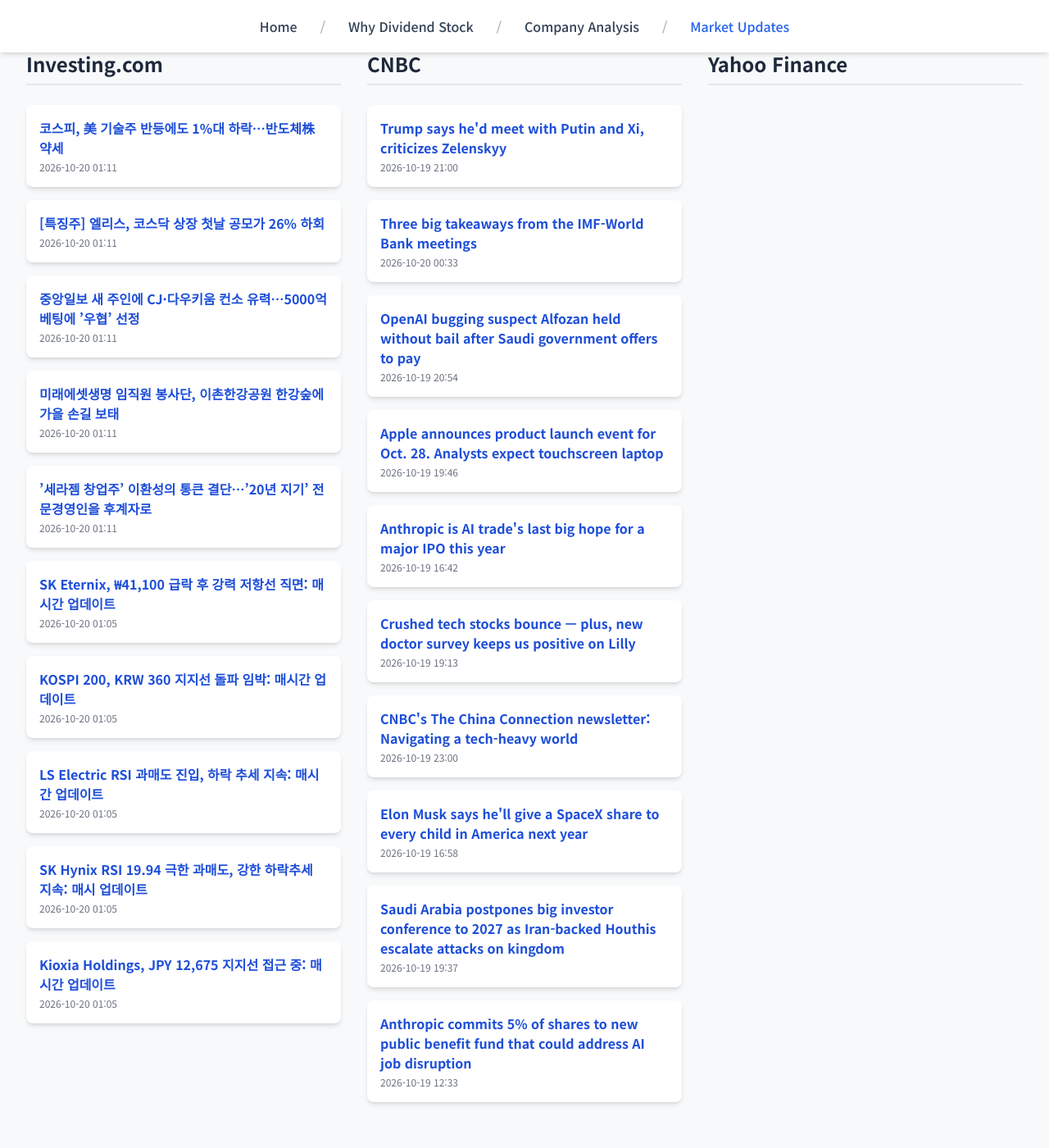
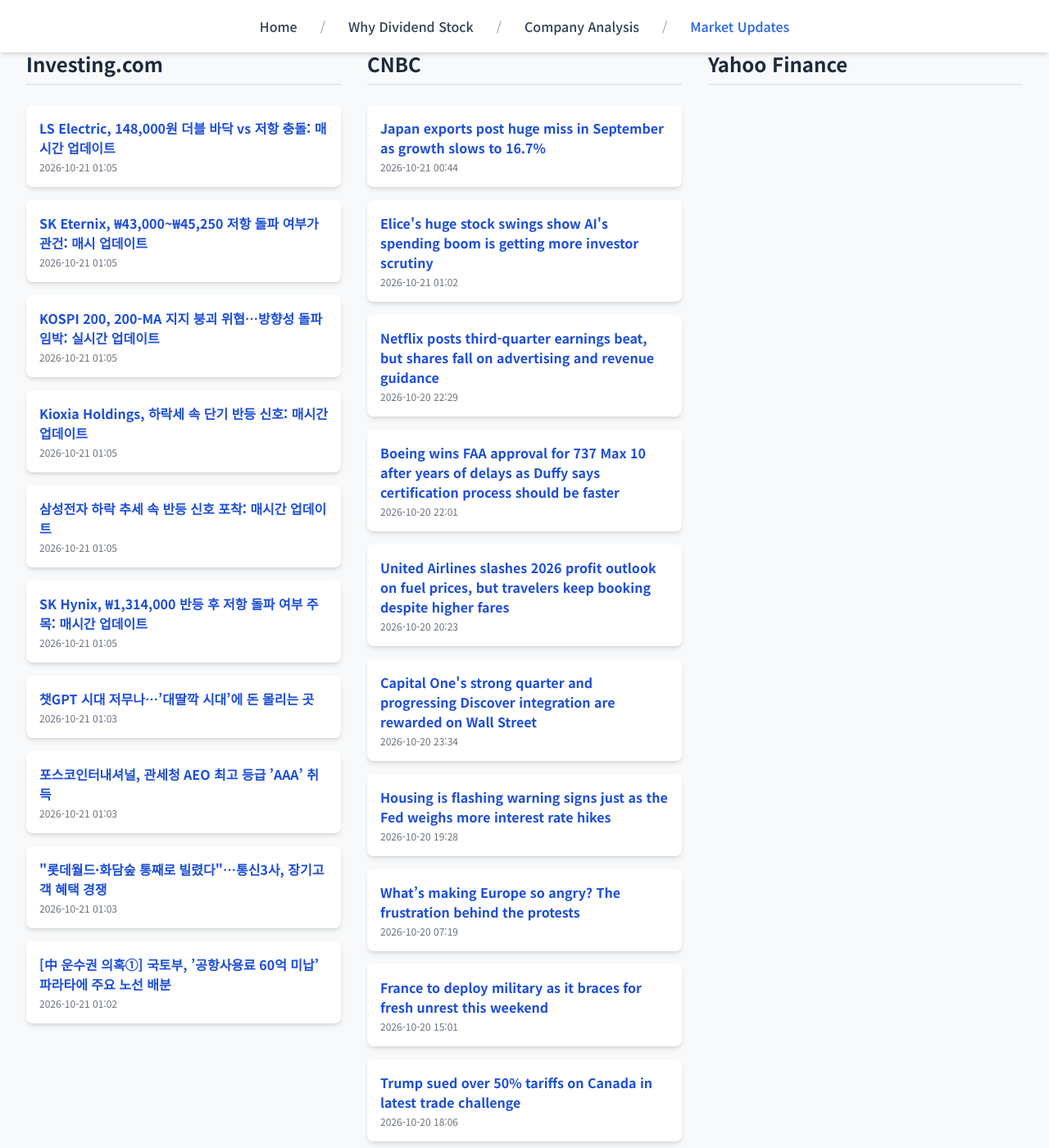
Before and after one commit to Kay-Hwang/my-company-analysis, a Jekyll site: the page built from market-updates.html, in a window 1280 px wide and 1400 px high, scrolled down 214 px. Shown: the whole window at 82% size. Built offline with Jekyll 4.4.1, drawn with Linux system fonts in a browser that asks for light colours; nearby versions of some CDN libraries; a script that is not in the unit is left out; before the commit the page ends 1590 px from its top, so only the background shows below that.

Commit message:
Update daily data

```diff
--- a/_data/latest_data.json
+++ b/_data/latest_data.json
@@ -1,128 +1,128 @@
 {
-  "lastUpdated": "2026년 10월 20일 10:35 KST",
+  "lastUpdated": "2026년 10월 21일 10:17 KST",
   "news": {
     "investing": [
       {
-        "title": "코스피, 美 기술주 반등에도 1%대 하락…반도체株 약세",
-        "link": "https://kr.investing.com/news/stock-market-news/article-2132381",
-        "pubDate": "2026-10-20 01:11:43",
-        "summary": "코스피, 美 기술주 반등에도 1%대 하락…반도체株 약세"
+        "title": "LS Electric, 148,000원 더블 바닥 vs 저항 충돌: 매시간 업데이트",
+        "link": "https://kr.investing.com/news/stock-market-news/article-93CH-2130739",
+        "pubDate": "2026-10-21 01:05:44",
+        "summary": "LS Electric, 148,000원 더블 바닥 vs 저항 충돌: 매시간 업데이트"
       },
       {
-        "title": "[특징주] 엘리스, 코스닥 상장 첫날 공모가 26% 하회",
-        "link": "https://kr.investing.com/news/stock-market-news/article-2132379",
-        "pubDate": "2026-10-20 01:11:21",
-        "summary": "[특징주] 엘리스, 코스닥 상장 첫날 공모가 26% 하회"
+        "title": "SK Eternix, ₩43,000~₩45,250 저항 돌파 여부가 관건: 매시 업데이트",
+        "link": "https://kr.investing.com/news/stock-market-news/article-93CH-2130738",
+        "pubDate": "2026-10-21 01:05:19",
+        "summary": "SK Eternix, ₩43,000~₩45,250 저항 돌파 여부가 관건: 매시 업데이트"
       },
       {
-        "title": "중앙일보 새 주인에 CJ·다우키움 컨소 유력…5000억 베팅에 ’우협’ 선정",
-        "link": "https://kr.investing.com/news/stock-market-news/article-2132377",
-        "pubDate": "2026-10-20 01:11:20",
-        "summary": "중앙일보 새 주인에 CJ·다우키움 컨소 유력…5000억 베팅에 ’우협’ 선정"
+        "title": "KOSPI 200, 200-MA 지지 붕괴 위협…방향성 돌파 임박: 실시간 업데이트",
+        "link": "https://kr.investing.com/news/stock-market-news/article-93CH-2130736",
+        "pubDate": "2026-10-21 01:05:16",
+        "summary": "KOSPI 200, 200-MA 지지 붕괴 위협…방향성 돌파 임박: 실시간 업데이트"
       },
       {
-        "title": "미래에셋생명 임직원 봉사단, 이촌한강공원 한강숲에 가을 손길 보태",
-        "link": "https://kr.investing.com/news/stock-market-news/article-2132380",
-        "pubDate": "2026-10-20 01:11:12",
-        "summary": "미래에셋생명 임직원 봉사단, 이촌한강공원 한강숲에 가을 손길 보태"
+        "title": "Kioxia Holdings, 하락세 속 단기 반등 신호: 매시간 업데이트",
+        "link": "https://kr.investing.com/news/stock-market-news/article-93CH-2130737",
+        "pubDate": "2026-10-21 01:05:12",
+        "summary": "Kioxia Holdings, 하락세 속 단기 반등 신호: 매시간 업데이트"
       },
       {
-        "title": "’세라젬 창업주’ 이환성의 통큰 결단…’20년 지기’ 전문경영인을 후계자로",
-        "link": "https://kr.investing.com/news/stock-market-news/article-2132378",
-        "pubDate": "2026-10-20 01:11:05",
-        "summary": "’세라젬 창업주’ 이환성의 통큰 결단…’20년 지기’ 전문경영인을 후계자로"
+        "title": "삼성전자 하락 추세 속 반등 신호 포착: 매시간 업데이트",
+        "link": "https://kr.investing.com/news/stock-market-news/article-93CH-2130734",
+        "pubDate": "2026-10-21 01:05:11",
+        "summary": "삼성전자 하락 추세 속 반등 신호 포착: 매시간 업데이트"
       },
       {
-        "title": "SK Eternix, ₩41,100 급락 후 강력 저항선 직면: 매시간 업데이트",
-        "link": "https://kr.investing.com/news/stock-market-news/article-93CH-2130738",
-        "pubDate": "2026-10-20 01:05:08",
-        "summary": "SK Eternix, ₩41,100 급락 후 강력 저항선 직면: 매시간 업데이트"
+        "title": "SK Hynix, ₩1,314,000 반등 후 저항 돌파 여부 주목: 매시간 업데이트",
+        "link": "https://kr.investing.com/news/stock-market-news/article-93CH-2130735",
+        "pubDate": "2026-10-21 01:05:09",
+        "summary": "SK Hynix, ₩1,314,000 반등 후 저항 돌파 여부 주목: 매시간 업데이트"
       },
       {
-        "title": "KOSPI 200, KRW 360 지지선 돌파 임박: 매시간 업데이트",
-        "link": "https://kr.investing.com/news/stock-market-news/article-93CH-2130736",
-        "pubDate": "2026-10-20 01:05:04",
-        "summary": "KOSPI 200, KRW 360 지지선 돌파 임박: 매시간 업데이트"
+        "title": "챗GPT 시대 저무나…’대딸깍 시대’에 돈 몰리는 곳",
+        "link": "https://kr.investing.com/news/stock-market-news/article-2134211",
+        "pubDate": "2026-10-21 01:03:22",
+        "summary": "챗GPT 시대 저무나…’대딸깍 시대’에 돈 몰리는 곳"
       },
       {
-        "title": "LS Electric RSI 과매도 진입, 하락 추세 지속: 매시간 업데이트",
-        "link": "https://kr.investing.com/news/stock-market-news/article-93CH-2130739",
-        "pubDate": "2026-10-20 01:05:03",
-        "summary": "LS Electric RSI 과매도 진입, 하락 추세 지속: 매시간 업데이트"
+        "title": "포스코인터내셔널, 관세청 AEO 최고 등급 ’AAA’ 취득",
+        "link": "https://kr.investing.com/news/stock-market-news/article-2134201",
+        "pubDate": "2026-10-21 01:03:18",
+        "summary": "포스코인터내셔널, 관세청 AEO 최고 등급 ’AAA’ 취득"
       },
       {
-        "title": "SK Hynix RSI 19.94 극한 과매도, 강한 하락추세 지속: 매시 업데이트",
-        "link": "https://kr.investing.com/news/stock-market-news/article-93CH-2130735",
-        "pubDate": "2026-10-20 01:05:01",
-        "summary": "SK Hynix RSI 19.94 극한 과매도, 강한 하락추세 지속: 매시 업데이트"
+        "title": "\"롯데월드·화담숲 통째로 빌렸다\"…통신3사, 장기고객 혜택 경쟁",
+        "link": "https://kr.investing.com/news/stock-market-news/article-2134210",
+        "pubDate": "2026-10-21 01:03:15",
+        "summary": "\"롯데월드·화담숲 통째로 빌렸다\"…통신3사, 장기고객 혜택 경쟁"
       },
       {
-        "title": "Kioxia Holdings, JPY 12,675 지지선 접근 중: 매시간 업데이트",
-        "link": "https://kr.investing.com/news/stock-market-news/article-93CH-2130737",
-        "pubDate": "2026-10-20 01:05:01",
-        "summary": "Kioxia Holdings, JPY 12,675 지지선 접근 중: 매시간 업데이트"
+        "title": "[中 운수권 의혹①] 국토부, ’공항사용료 60억 미납’ 파라타에 주요 노선 배분",
+        "link": "https://kr.investing.com/news/stock-market-news/article-2134212",
+        "pubDate": "2026-10-21 01:02:10",
+        "summary": "[中 운수권 의혹①] 국토부, ’공항사용료 60억 미납’ 파라타에 주요 노선 배분"
       }
     ],
     "cnbc": [
       {
-        "title": "Trump says he'd meet with Putin and Xi, criticizes Zelenskyy",
-        "link": "https://www.cnbc.com/2026/10/19/trump-putin-xi-zelenskyy.html",
-        "pubDate": "Mon, 19 Oct 2026 21:00:02 GMT",
-        "summary": "Tensions between Trump and Zelenskyy have steadily risen in recent weeks, while Russia, which invaded Ukraine, has received multiple breaks from the U.S."
+        "title": "Japan exports post huge miss in September as growth slows to 16.7%",
+        "link": "https://www.cnbc.com/2026/10/21/japan-trade-exports-semiconductor-yen.html",
+        "pubDate": "Wed, 21 Oct 2026 00:44:16 GMT",
+        "summary": "Japan's imports grew 18.9%, also missing expectations of 19.6% from Reuters."
       },
       {
-        "title": "Three big takeaways from the IMF-World Bank meetings",
-        "link": "https://www.cnbc.com/2026/10/20/imf-debt-yields-russia-china-takeaway-.html",
-        "pubDate": "Tue, 20 Oct 2026 00:33:34 GMT",
-        "summary": "Debt, AI and Ukraine dominated the conversation at the IMF-World Bank meetings in Bangkok, while China, the focus in 2018, slipped into the background."
+        "title": "Elice's huge stock swings show AI's spending boom is getting more investor scrutiny",
+        "link": "https://www.cnbc.com/2026/10/21/ai-boom-spending-profit.html",
+        "pubDate": "Wed, 21 Oct 2026 01:02:36 GMT",
+        "summary": "The AI boom is entering a more unforgiving phase, as investors question whether the billions poured into data centers will translate into sustainable profits."
       },
       {
-        "title": "OpenAI bugging suspect Alfozan held without bail after Saudi government offers to pay",
-        "link": "https://www.cnbc.com/2026/10/19/openai-bugging-suspect-alfozan-saudi-royal-family.html",
-        "pubDate": "Mon, 19 Oct 2026 20:54:40 GMT",
-        "summary": "Saudi national Abdulrahman Alfozan is accused of planting a recording device in an executive conference room at OpenAI headquarters in San Francisco."
+        "title": "Netflix posts third-quarter earnings beat, but shares fall on advertising and revenue guidance",
+        "link": "https://www.cnbc.com/2026/10/20/netflix-nflx-earnings-q3-2026.html",
+        "pubDate": "Tue, 20 Oct 2026 22:29:45 GMT",
+        "summary": "Wall Street and investors will be looking for Netflix to provide additional details about the company's strategy following recent organizational changes"
       },
       {
-        "title": "Apple announces product launch event for Oct. 28. Analysts expect touchscreen laptop",
-        "link": "https://www.cnbc.com/2026/10/19/apple-product-launch-event-oct-28-analysts-expect-touchscreen-laptop.html",
-        "pubDate": "Mon, 19 Oct 2026 19:46:07 GMT",
-        "summary": "Apple sent invitations for an event next week, calling it \"Pro and tell.\""
+        "title": "Boeing wins FAA approval for 737 Max 10 after years of delays as Duffy says certification process should be faster",
+        "link": "https://www.cnbc.com/2026/10/20/boeing-737-max-10-certification.html",
+        "pubDate": "Tue, 20 Oct 2026 22:01:11 GMT",
+        "summary": "The 737 Max 10, the largest model in the family, was set to start flying in 2020, but increased scrutiny and other safety issues delayed its certification."
       },
       {
-        "title": "Anthropic is AI trade's last big hope for a major IPO this year",
-        "link": "https://www.cnbc.com/2026/10/19/anthropic-ipo-ai-trade.html",
-        "pubDate": "Mon, 19 Oct 2026 16:42:14 GMT",
-        "summary": "On Kalshi, Anthropic is seen as the last major IPO in 2026 after OpenAI delayed its public market debut. Others have postponed too."
+        "title": "United Airlines slashes 2026 profit outlook on fuel prices, but travelers keep booking despite higher fares",
+        "link": "https://www.cnbc.com/2026/10/20/united-airlines-ual-3q-2026-earnings.html",
+        "pubDate": "Tue, 20 Oct 2026 20:23:58 GMT",
+        "summary": "United Airlines cut its profit outlook for the year as fuel prices continued to climb."
       },
       {
-        "title": "Crushed tech stocks bounce — plus, new doctor survey keeps us positive on Lilly",
-        "link": "https://www.cnbc.com/investingclub/2026/10/19/crushed-tech-stocks-bounce-new-doctor-survey-keeps-us-positive-on-lilly.html",
-        "pubDate": "Mon, 19 Oct 2026 19:13:00 GMT",
-        "summary": "Every weekday, the Investing Club releases the Homestretch; an actionable afternoon update just in time for the last hour of trading."
+        "title": "Capital One's strong quarter and progressing Discover integration are rewarded on Wall Street",
+        "link": "https://www.cnbc.com/investingclub/2026/10/20/capital-one-strong-quarter-and-progressing-discover-integration-are-rewarded.html",
+        "pubDate": "Tue, 20 Oct 2026 23:34:14 GMT",
+        "summary": "Stronger net interest income and credit performance were the stars of the bank's earnings."
       },
       {
-        "title": "CNBC's The China Connection newsletter: Navigating a tech-heavy world",
-        "link": "https://www.cnbc.com/2026/10/19/cnbcs-the-china-connection-newsletter-navigating-a-tech-heavy-world.html",
-        "pubDate": "Mon, 19 Oct 2026 23:00:02 GMT",
-        "summary": "While economists and former central bankers discuss tech and monetary policy at the Bund Summit, companies are moving faster to capture new revenue."
+        "title": "Housing is flashing warning signs just as the Fed weighs more interest rate hikes",
+        "link": "https://www.cnbc.com/2026/10/20/housing-mortgage-rates-real-estate-federal-reserve.html",
+        "pubDate": "Tue, 20 Oct 2026 19:28:43 GMT",
+        "summary": "Housing data deteriorated further in September, according to separate reports Tuesday."
       },
       {
-        "title": "Elon Musk says he'll give a SpaceX share to every child in America next year",
-        "link": "https://www.cnbc.com/2026/10/19/elon-musk-spacex-shares-giveaway-kids.html",
-        "pubDate": "Mon, 19 Oct 2026 16:58:20 GMT",
-        "summary": "The SpaceX boss said Monday that he'll give one of his company shares to every child in the U.S. next year. He didn't say how the share giveaway would happen."
+        "title": "What’s making Europe so angry? The frustration behind the protests",
+        "link": "https://www.cnbc.com/2026/10/20/france-protests-europe-cost-living-violence.html",
+        "pubDate": "Tue, 20 Oct 2026 07:19:16 GMT",
+        "summary": "Protests broke out in France and several European countries as people railed against living costs, poor schooling conditions, and a housing crisis."
       },
       {
-        "title": "Saudi Arabia postpones big investor conference to 2027 as Iran-backed Houthis escalate attacks on kingdom",
-        "link": "https://www.cnbc.com/2026/10/19/saudi-arabia-postpones-fii-investor-conference-to-2027.html",
-        "pubDate": "Mon, 19 Oct 2026 19:37:51 GMT",
-        "summary": "Iran-backed Houthi militants have launched repeated volleys of missiles and drones at Saudi Arabia since a deadly airport attack earlier this month."
+        "title": "France to deploy military as it braces for fresh unrest this weekend",
+        "link": "https://www.cnbc.com/2026/10/20/france-protests-curfews-macron-gulf-trip.html",
+        "pubDate": "Tue, 20 Oct 2026 15:01:38 GMT",
+        "summary": "France will deploy Sentinelle troops for Saturday's protests, Interior Minister Laurent Nuñez said."
       },
       {
-        "title": "Anthropic commits 5% of shares to new public benefit fund that could address AI job disruption",
-        "link": "https://www.cnbc.com/2026/10/18/anthropic-ai-public-benefit-fund.html",
-        "pubDate": "Mon, 19 Oct 2026 12:33:07 GMT",
-        "summary": "The Claude maker said that establishing the fund as an LLC will provide greater flexibility in how the money is used."
+        "title": "Trump sued over 50% tariffs on Canada in latest trade challenge",
+        "link": "https://www.cnbc.com/2026/10/20/trump-tariffs-canada-section-338-lawsuit.html",
+        "pubDate": "Tue, 20 Oct 2026 18:06:13 GMT",
+        "summary": "A new lawsuit challenges President Donald Trump's tariffs on a range of Canadian goods using Section 338 of the Tariff Act of 1930."
       }
     ],
     "yahoo": []
```
